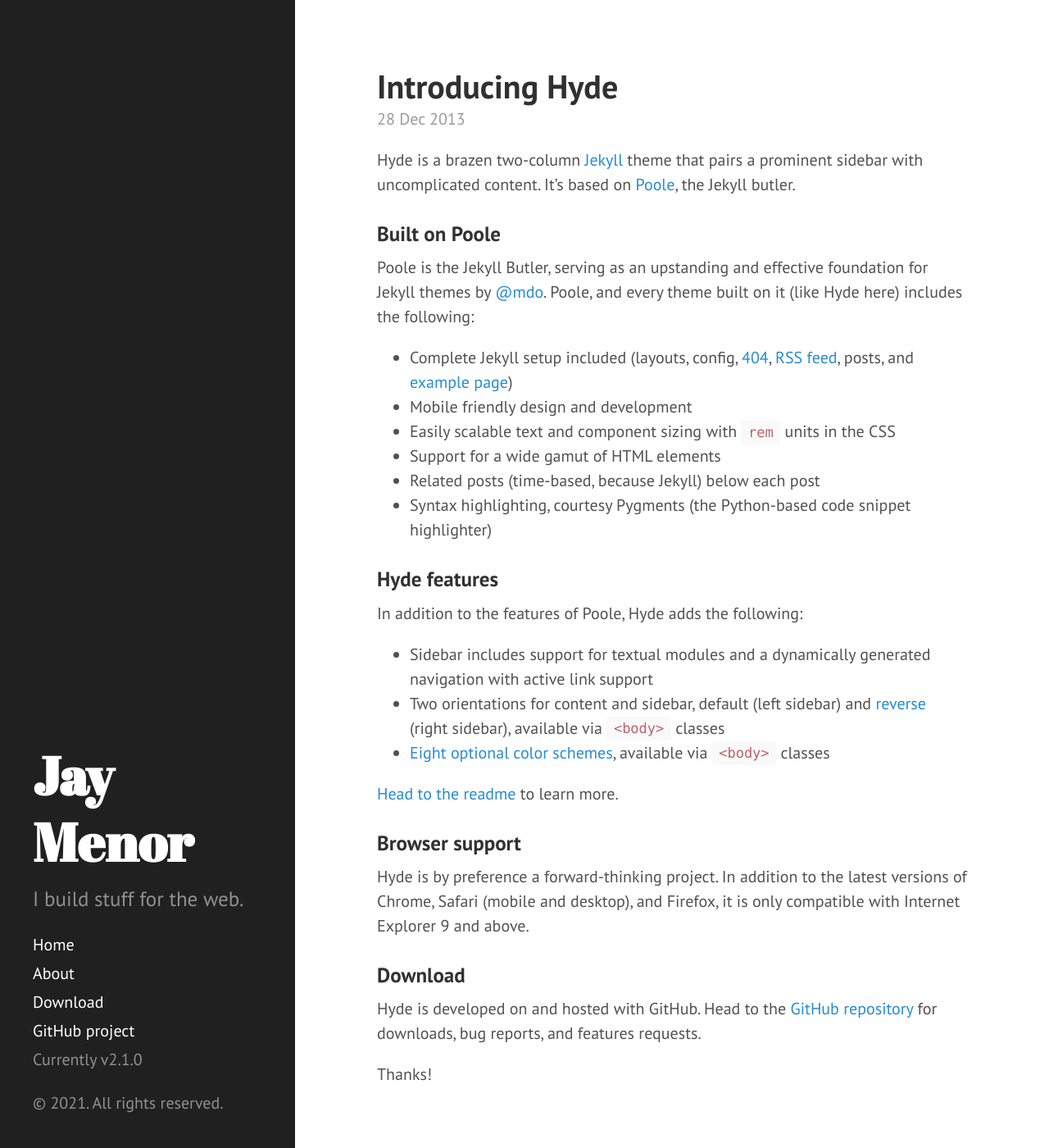
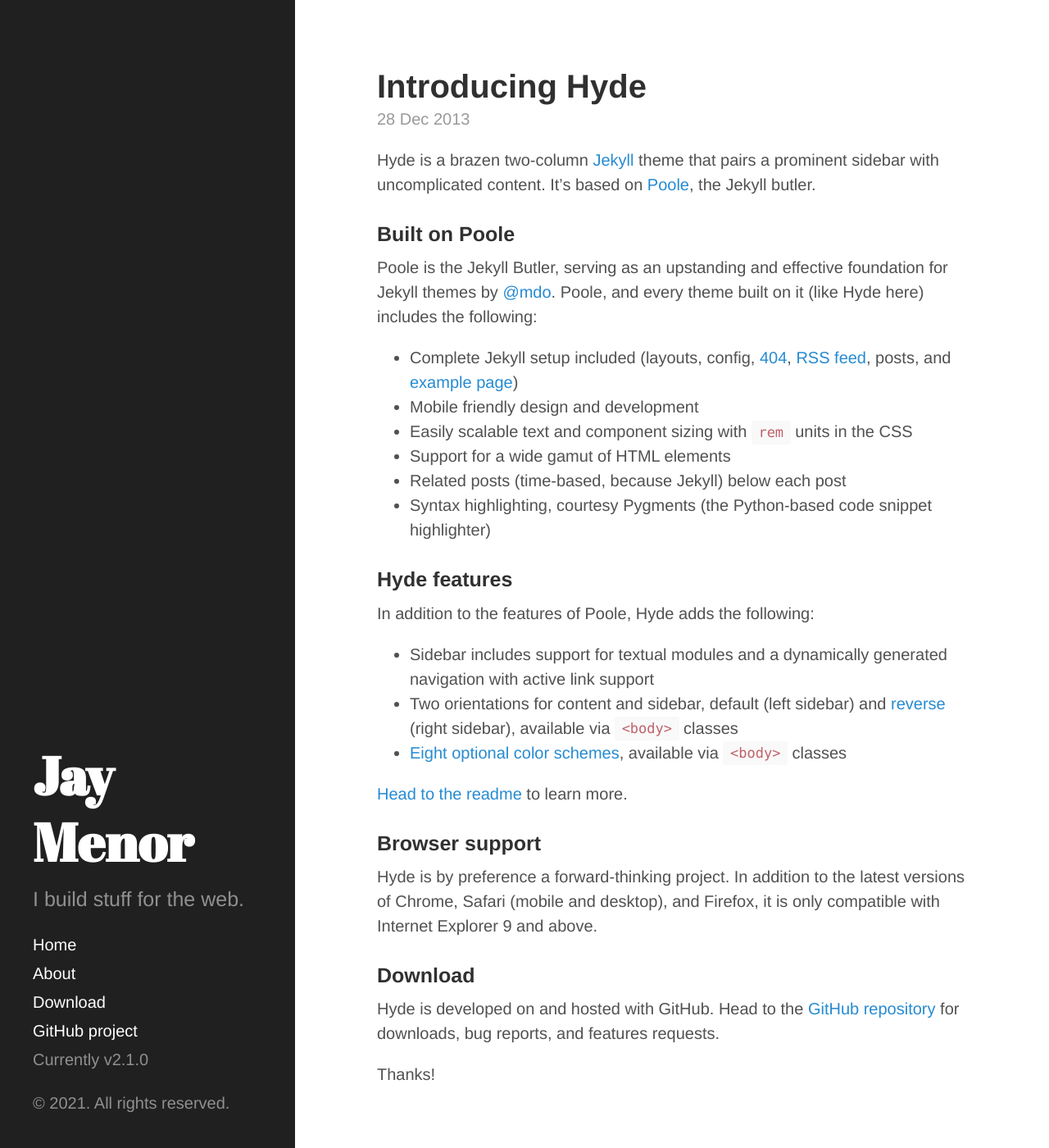
Before and after one commit to hmenorjr/hmenorjr.github.io, a Jekyll site: the page built from index.html, in a window 1280 px wide and 1400 px high. Shown: the whole window at 82% size. Built offline with Jekyll 4.4.1, drawn with Linux system fonts in a browser that asks for light colours; Markdown is read by kramdown in place of the engine named in the settings; the list of posts is cut into pages by our own code.

Commit message:
Change one font-family (hyde.css)

```diff
--- a/public/css/hyde.css
+++ b/public/css/hyde.css
@@ -32,7 +32,7 @@
  */
 
 html {
-  font-family: "PT Sans", Helvetica, Arial, sans-serif;
+  font-family: Ubuntu, Helvetica, Arial, sans-serif;
 }
 @media (min-width: 48em) {
   html {
```
